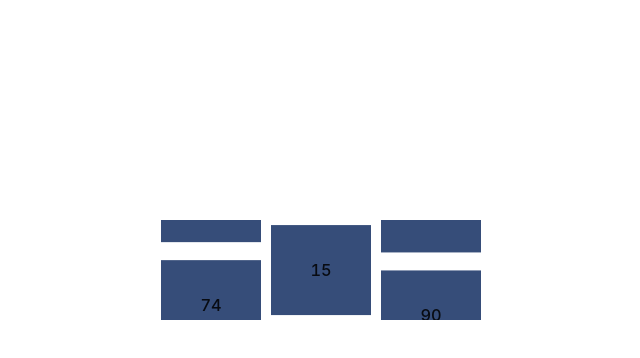
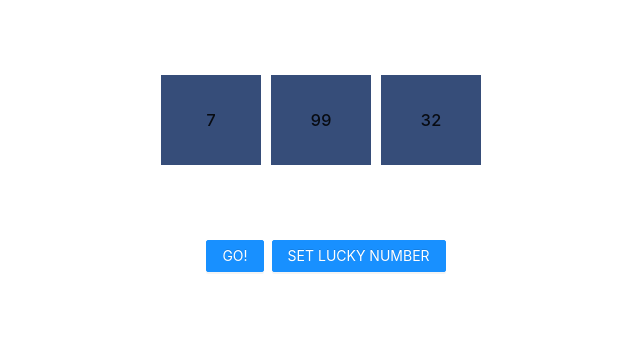
Before and after one commit to no1harm/task1, a React (Vite) app: page /tigerBot in a window 1280 px wide. Shown: the top 358 px of the page, without its empty margins (314-954 px from the left). Built offline with nearby package versions, Linux system fonts and the light colour scheme.

Commit message:
feature: set users lucky number

```diff
--- a/src/views/tigerBot/index.css
+++ b/src/views/tigerBot/index.css
@@ -1,5 +1,5 @@
 .wrapper {
-  min-height: 500px;
+  min-height: 200px;
   display: flex;
   flex-direction: row;
   justify-content: center;
@@ -25,11 +25,6 @@
   left: 0;
   right: 0;
   background-color: #fff;
-  /* animation-name: slide; */
-  /* animation-duration: 10s; */
-  /* animation-timing-function: ease-in-out; */
-  /* animation-direction: normal; */
-  /* animation-fill-mode: forwards; */
 }
 .contentWrapper {
   height: 100%;
@@ -43,11 +38,9 @@
   color: "#fff" !important;
 }
 
-@keyframes slide {
-  from {
-    transform: translateY(0);
-  }
-  to {
-    transform: translateY(calc(-100% + 110px));
-  }
+.btnWrapper {
+  margin-top: 20px;
+  display: flex;
+  justify-content: center;
+  align-items: center;
 }
--- a/src/views/tigerBot/index.jsx
+++ b/src/views/tigerBot/index.jsx
@@ -1,69 +1,61 @@
 import React from "react";
 import './index.css'
 import { shuffle } from 'lodash'
-import { useMount, useUpdateEffect } from 'ahooks'
-import { useState } from "react";
+import { useMount, useSetState, useUpdateEffect } from 'ahooks'
+import {  Button, Space } from 'antd';
+import { useEffect } from "react";
 
 export default function TigerBot() {
-  const [list, setList] = useState([shuffle([...Array(100).keys()]),shuffle([...Array(100).keys()]),shuffle([...Array(100).keys()])])
-  useMount(() => {
-    setList(list.map((item) => {
-      return replaceListItem(item,66)
-    }))
+  const [state, setState] = useSetState({
+    list: [shuffle([...Array(100).keys()]), shuffle([...Array(100).keys()]), shuffle([...Array(100).keys()])],
+    luckyNumber: undefined
   })
 
-  useUpdateEffect(() => {
-    nodeAnimation()
-  },list)
-
-  const replaceListItem = (list, key) => {
+  const replaceListItem = (list) => {
+    if (state.luckyNumber) {
       const listx = [...list]
-    const index = listx.findIndex((i) => i == key)
+      const index = listx.findIndex((i) => i == state.luckyNumber)
       listx.splice(index, 1)
-    listx.push(key)
+      listx.push(state.luckyNumber)
       return listx
+    }
   }
 
   const nodeAnimation = () => {
-    const node0 = document.getElementById('node0').animate([
+    state.list.map((item,index) => {
+      const node = document.getElementById(`node${index}`).animate([
         {transform: 'translateY(0)'},
         {transform: 'translateY(calc(-100% + 110px))'},
       ], {
         fill: 'forwards',
         duration: 10000,
-      delay: 1000,
+        delay: (index + 1 )* 1000,
         easing: 'ease-in-out'
       })
+      node.play()
+    })
+  }
 
-    const node1 = document.getElementById('node1').animate([
-      {transform: 'translateY(0)'},
-      {transform: 'translateY(calc(-100% + 110px))'},
-    ], {
-      fill: 'forwards',
-      duration: 10000,
-      delay: 2000,
-      easing: 'ease-in-out'
-    })
+  useEffect(() => {
+    if (state.luckyNumber) {
+      setState({list:state.list.map((item) => {
+        return replaceListItem(item)
+      })})
+    }
+  },[state.luckyNumber])
 
-    const node2 = document.getElementById('node2').animate([
-      {transform: 'translateY(0)'},
-      {transform: 'translateY(calc(-100% + 110px))'},
-    ], {
-      fill: 'forwards',
-      duration: 10000,
-      delay: 3000,
-      easing: 'ease-in-out'
-    })
+  const start = () => {
+    nodeAnimation()
+  }
 
-    node0.play()
-    node1.play()
-    node2.play()
+  const setLuckyNumber = () => {
+    setState({luckyNumber: 77})
   }
 
   return (
     <div style={{ margin: '20px 80px' }}>
       <div className="wrapper">
-        {list.map((item,index) => {
+        {state.list.map((item,index) => {
           return <div key={index} className="container">
             <div className="pollContainer" id={`node${index}`}>
               {item.map((i) => {
@@ -77,6 +69,16 @@ export default function TigerBot() {
           </div>
         })}
       </div>
+      <div className="btnWrapper">
+        <Space>
+          <Button type="primary" onClick={() => start()}>
+            GO!
+          </Button>
+          <Button type="primary" onClick={() => setLuckyNumber()}>
+            SET LUCKY NUMBER
+          </Button>
+        </Space>
+      </div>
     </div>
   );
 }
```
Lines whose indentation alone changed are shown as unchanged.
